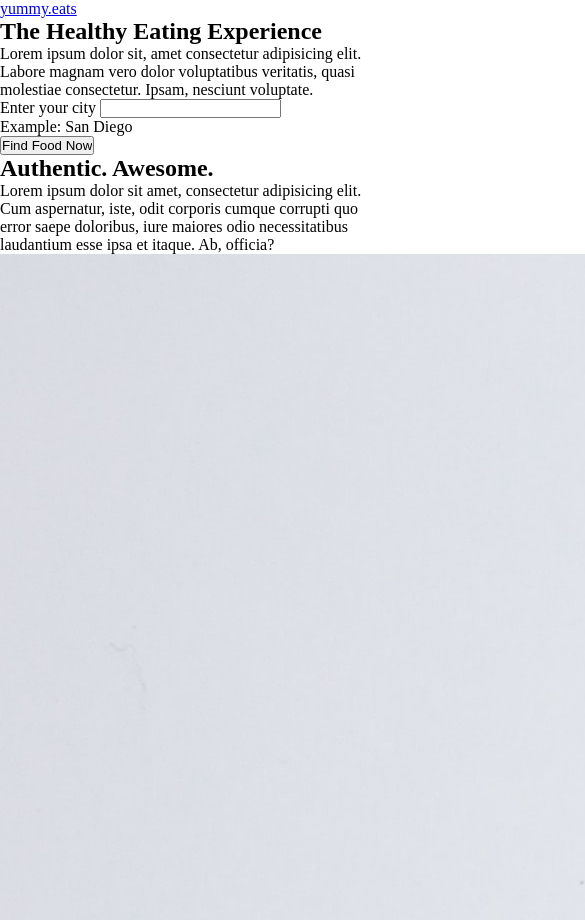
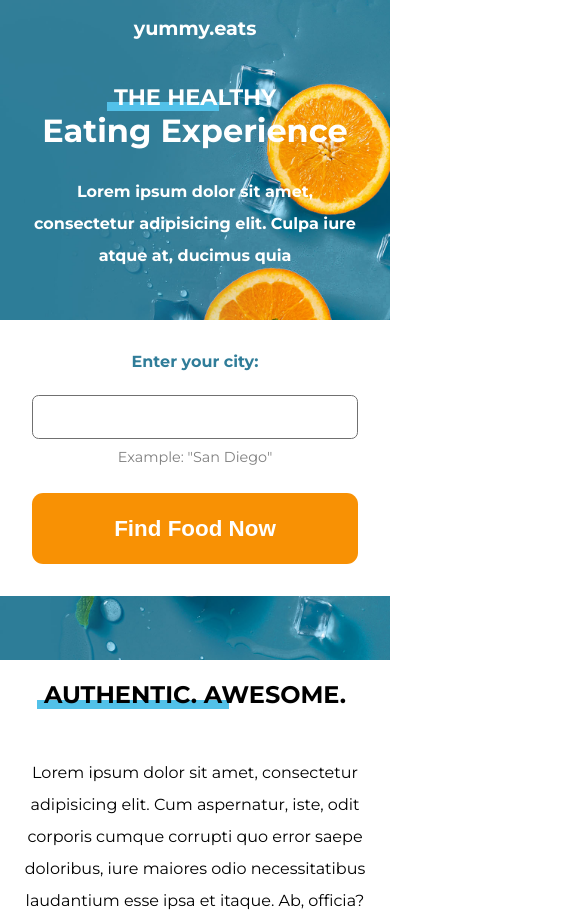
Before and after one commit to msucevan/pizzerland, a plain HTML site: page index.html in a window 390 px wide. Shown: the top 920 px of the page, 585 px wide, since content can reach past the window. Drawn offline with Linux system fonts and the light colour scheme.

Commit message:
mobile style

```diff
--- a/css/style.css
+++ b/css/style.css
@@ -1,5 +1,136 @@
-* {
+@import url('https://fonts.googleapis.com/css?family=Montserrat:400,700&display=swap');
+body {
+    font-family: 'Montserrat', sans-serif;
+    margin: 0;
+}
+
+.hero-bg {
+    background: #307D99 url("../assets/bg.jpg");
+    background-size: cover;
+    color: white;
+    text-align: center;
+    padding-bottom: 4em;
+}
+
+header {
+    padding: 1em 0;
+}
+
+header a {
+    color: white;
+    text-decoration: none;
+    font-weight: bold;
+    font-size: 1.2rem;
+}
+
+section {
+    margin: 0 1em;
+}
+
+h1 span {
+    display: block;
+    font-size: 1.4rem;
+    text-transform: uppercase;
+    position: relative;
+    z-index: 1;
+}
+
+h1 span::before {
+    position: absolute;
+    content: " ";
+    width: 5em;
+    height: 0.4em;
+    background-color: #52c1e9;
+    bottom: 0;
+    margin-left: -.3em;
+    z-index: -1;
+}
+
+h1 {
+    font-size: 2rem;
+}
+
+.hero-bg p {
+    font-weight: bold;
+    line-height: 2em;
+    margin: 0 1em 3em;
+}
+
+.form-container {
+    margin: 2em -1em 0;
+    background: white;
+    padding: 2em;
+}
+
+.form-container label {
+    color: #307D99;
+    display: block;
+    margin-bottom: 1.5em;
+    font-weight: 600;
+}
+
+.form-container input[type="text"] {
+    border: 1px solid #707070;
+    width: 100%;
+    padding: 1em;
+    border-radius: .5em;
     box-sizing: border-box;
+}
+
+.form-container p {
+    color: gray;
+    margin-bottom: 1.5em;
+    font-weight: normal;
+    font-size: .9em;
+    margin-top: .3em;
+}
+
+.form-container input[type="button"] {
+    background-color: #F89104;
+    border: none;
+    width: 100%;
+    padding: 1em;
+    color: white;
+    font-weight: bold;
+    font-size: 1.4rem;
+    border-radius: 0.5em;
+}
+
+.form-container input[type="button"]:hover {
+    background-color: #d37c02;
+    cursor: pointer;
+}
+
+.right-col {
+    color: black;
+    text-align: center;
+}
+
+.right-col h2 {
+    text-transform: uppercase;
+    position: relative;
+}
+
+.right-col h2:before {
+    position: absolute;
+    content: " ";
+    width: 8em;
+    height: 0.4em;
+    background-color: #52c1e9;
+    bottom: 0;
+    margin-left: -.3em;
+    z-index: -1;
+}
+
+.right-col p {
+    line-height: 2em;
+    margin: 3em 1em;
+}
+
+.authentic {
     margin: 0;
-    padding: 0;
 }
+
+img {
+    width: 100%;
+}
--- a/index.html
+++ b/index.html
@@ -16,12 +16,12 @@
                 <a href="/">yummy.eats</a>
             </header>
             <h1><span>The Healthy</span> Eating Experience</h1>
-            <p>Lorem ipsum dolor sit, amet consectetur adipisicing elit. Labore magnam vero dolor voluptatibus veritatis, quasi molestiae consectetur. Ipsam, nesciunt voluptate.</p>
+            <p>Lorem ipsum dolor sit amet, consectetur adipisicing elit. Culpa iure atque at, ducimus quia</p>
             <div class="form-container">
                 <form action="">
-                    <label for="city">Enter your city</label>
+                    <label for="city">Enter your city:</label>
                     <input type="text" name="city" id="city">
-                    <p>Example: San Diego</p>
+                    <p>Example: "San Diego"</p>
                     <input type="button" value="Find Food Now">
                 </form>
             </div>
```
